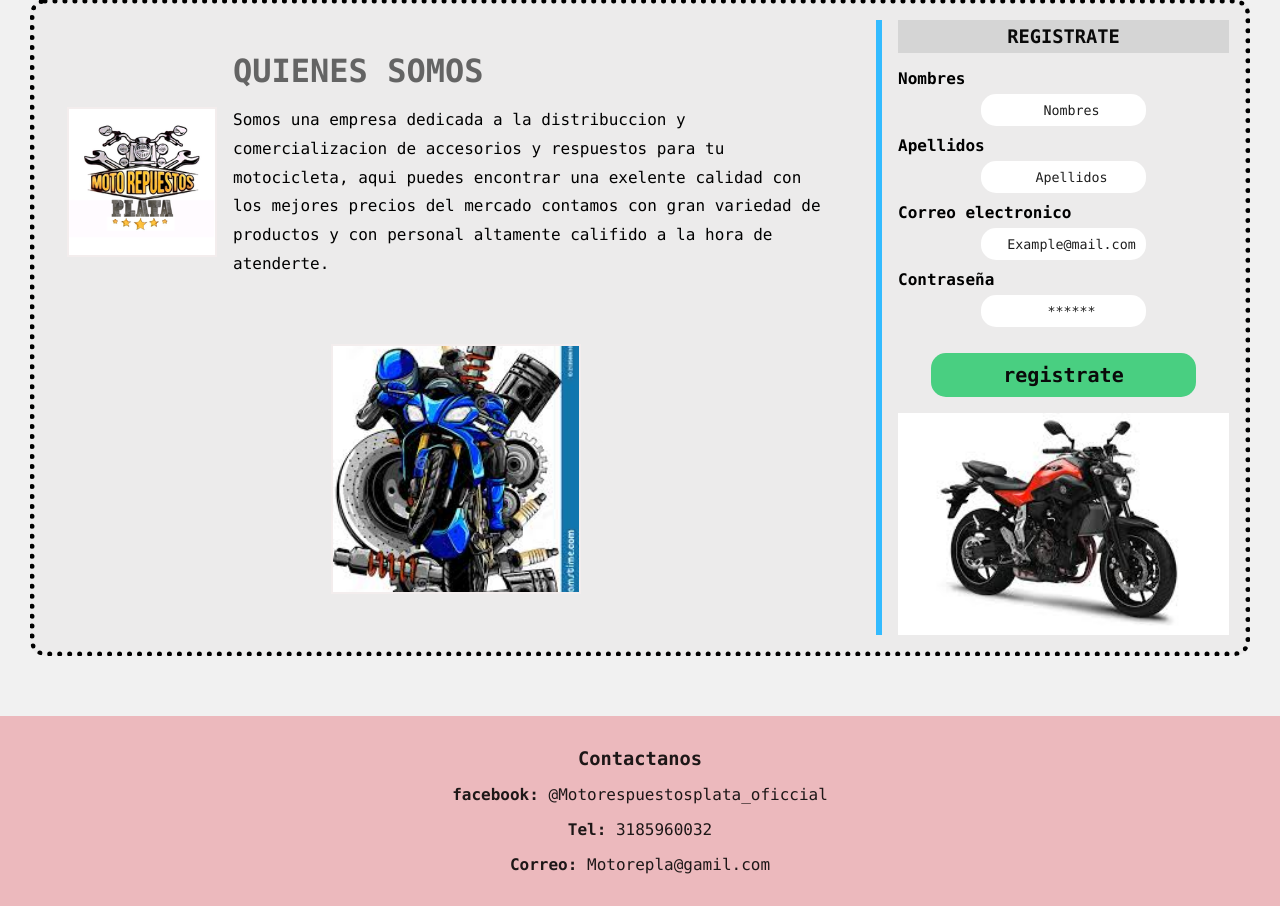
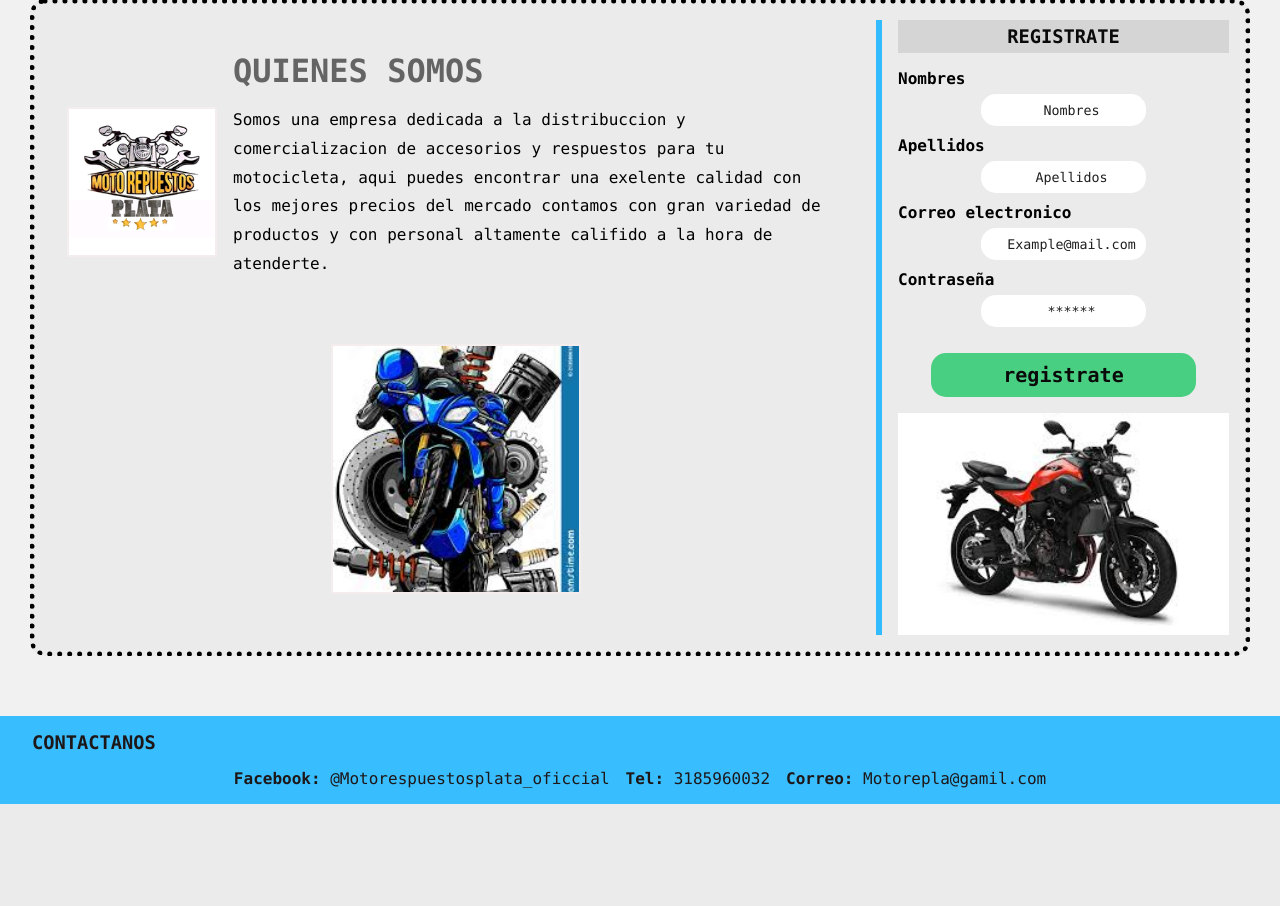
Before and after one commit to johnb123-a/Tarea, a PHP site: page / in a window 1280 px wide. Shown: the part 151-1057 px from the top of the page. After the commit the page ends 955 px from the top, so only its background shows below. Run offline with PHP 8.4, Linux system fonts and the light colour scheme.

Commit message:
finish footer

```diff
--- a/index.html
+++ b/index.html
@@ -58,11 +58,13 @@
             <img class="image" src="img/moto11.png" alt="">
         </section>
     </main>
-    <footer>
-        <h3>Contactanos</h3>
-        <p><span>facebook:</span> @Motorespuestosplata_oficcial </p>
-        <p><span>Tel:</span> 3185960032 </p>
-        <p><span>Correo:</span> Motorepla@gamil.com</p>
+    <footer class="footer">
+        <h3 class="footer--title">Contactanos</h3>
+        <div class="footer__content">
+            <p><span>Facebook:</span> @Motorespuestosplata_oficcial </p>
+            <p><span>Tel:</span> 3185960032 </p>
+            <p><span>Correo:</span> Motorepla@gamil.com</p>
+        </div>
     </footer>
 </body>
 </html>
--- a/styles/footer.css
+++ b/styles/footer.css
@@ -1,16 +1,22 @@
-footer{
+.footer{
     height: auto;
-    background: #ecb9bd;
+    background: #38BDFF;
     color: rgb(29, 23, 23);
-    text-align: center;
     display: flex;
     flex-direction: column;
+    gap: 16px;
+    padding: 16px 32px;
+}
+
+.footer--title{
+    text-transform: uppercase;
+}
+.footer__content{
+    display: flex;
     align-items: center;
     justify-content: center;
     gap: 16px;
-    padding: 32px 0;
 }
-
-footer p span{
+.footer__content p span{
     font-weight: bold;
 }
```
